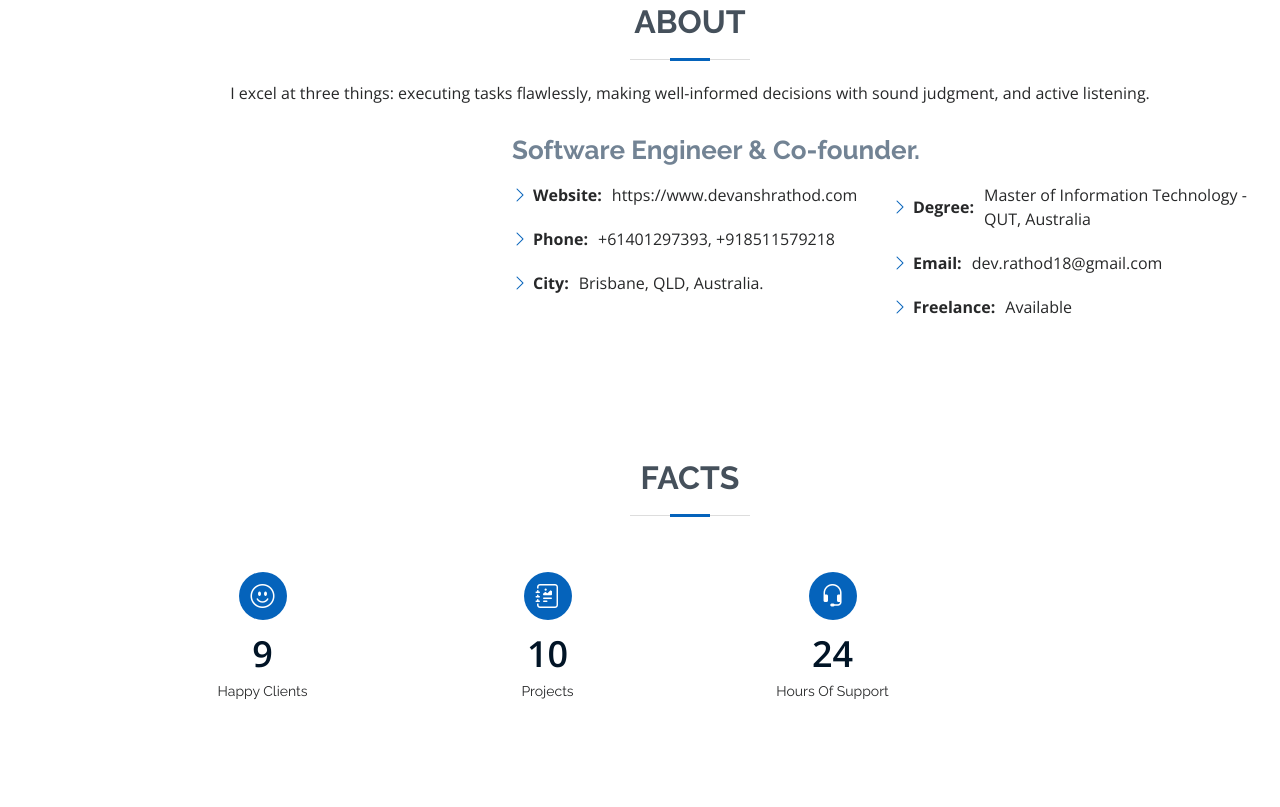
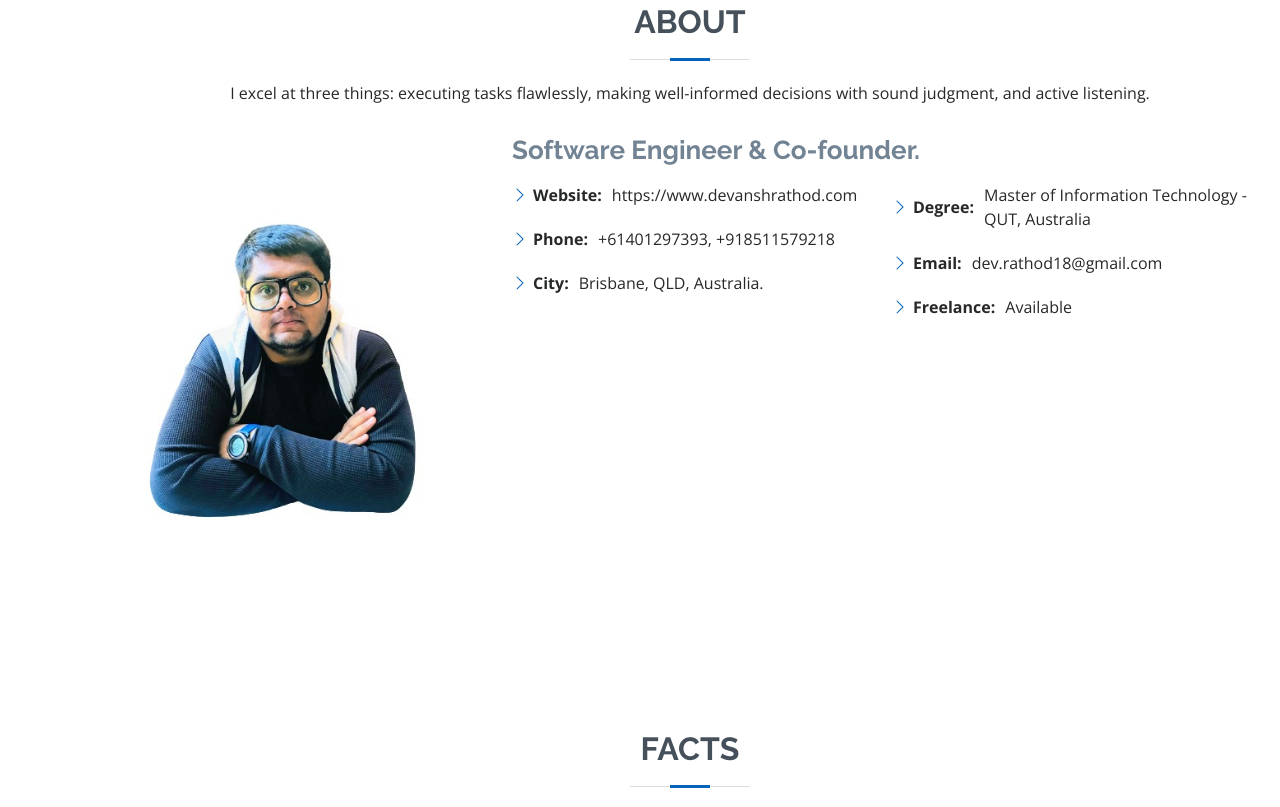
Before and after one commit to Devansh1896/devansh-website, a plain HTML site: page index.html in a window 1280 px wide. Shown: the part 857-1664 px from the top of the page. Drawn offline with nearby package versions, Linux system fonts and the light colour scheme.

Commit message:
Update index.html

```diff
--- a/index.html
+++ b/index.html
@@ -84,7 +84,7 @@
 
               <div class="row">
                   <div class="col-lg-4">
-                      <img src="assets/img/profile-img.jpeg" class="img-fluid" alt="">
+                      <img src="assets/img/profile-img.jpg" class="img-fluid" alt="">
                   </div>
                   <div class="col-lg-8 pt-4 pt-lg-0 content">
                       <h3>Software Engineer &amp; Co-founder.</h3>
```
